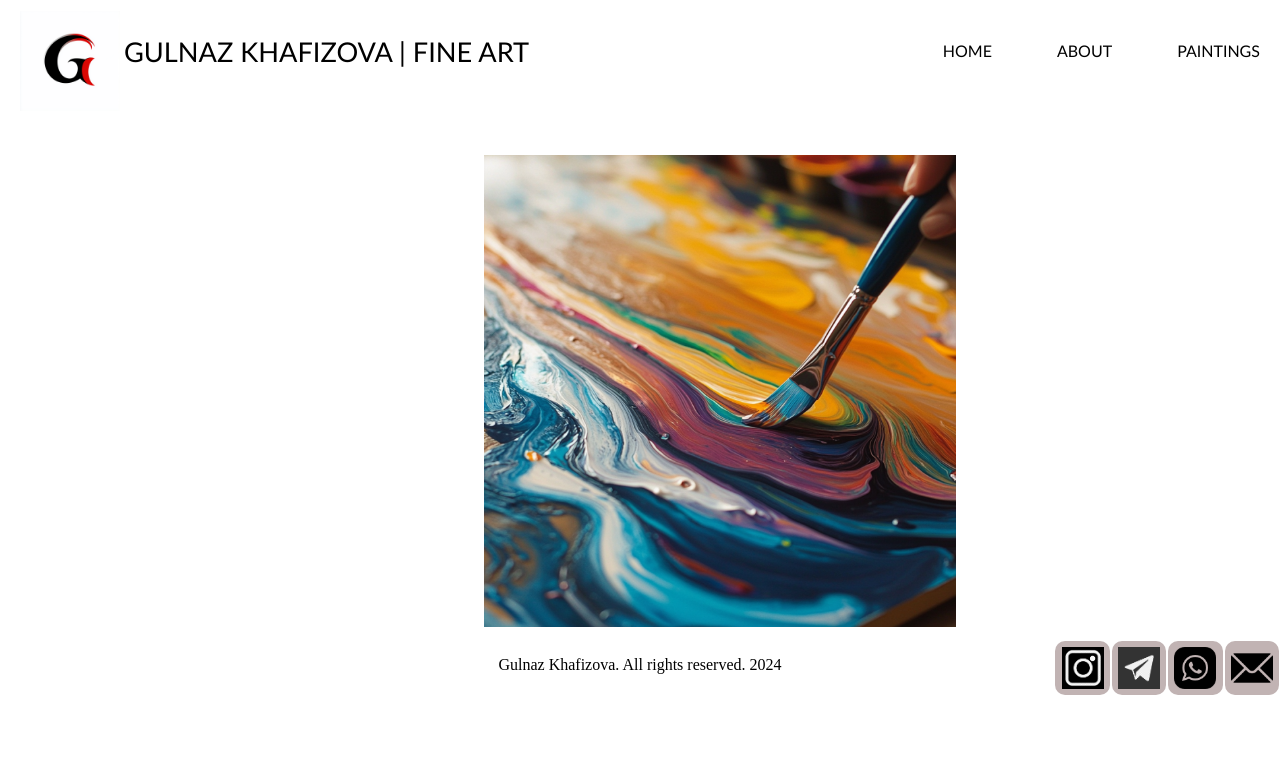
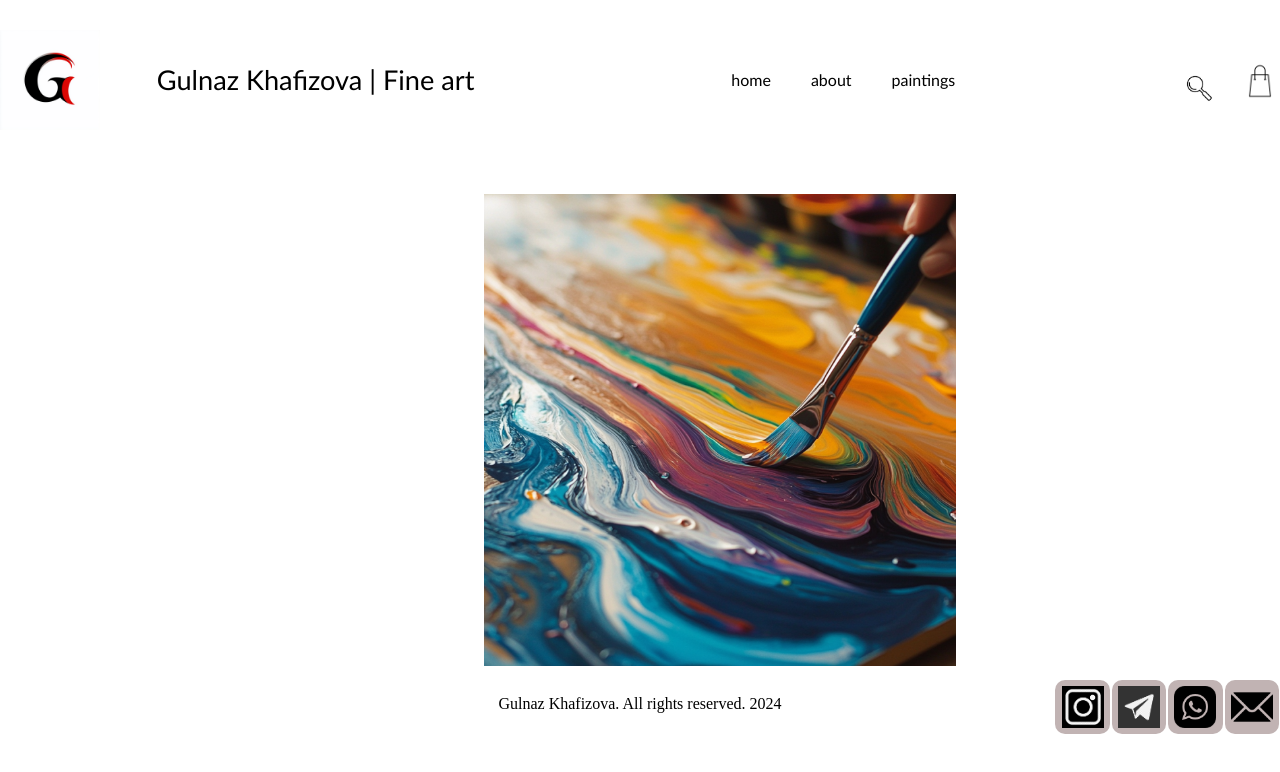
Before and after one commit to gulnazkhafizova/personal_site, a website: page GK1main.html in a window 1280 px wide. Drawn offline with Linux system fonts and the light colour scheme.

Commit message:
Changes to header

```diff
--- a/GK1main.html
+++ b/GK1main.html
@@ -12,12 +12,31 @@
 </head>
 <body>
     <header class="greet-block">
-        <img src="/logo.jpg" width="100" height="100">
-        <h1 class="greet-block__title">Gulnaz Khafizova | Fine art</h1>
-        <div class="top-block">
-            <a href="http://127.0.0.1:5500/GK1main.html">home</a>
-            <a href="http://127.0.0.1:5500/GK3about.html">about</a>
-            <a href="http://127.0.0.1:5500/GK2works.html">paintings</a>
+        <div class="container">
+            <img src="/logo.jpg" width="100" height="100">
+            <h1 class="greet-block__title">Gulnaz Khafizova | Fine art</h1>
+            <nav class="menu">
+                <ul class="menu__list">
+                    <li class="menu__item"><a href="http://127.0.0.1:5500/GK1main.html" class="menu__link">home</a></li>
+                    <li class="menu__item"><a href="http://127.0.0.1:5500/GK3about.html" class="menu__link">about</a></li>
+                    <li class="menu__item"><a href="http://127.0.0.1:5500/GK2works.html" class="menu__link">paintings</a></li>
+                </ul>
+            </nav>
+            <ul class="user_actions">
+                <li class="user_actions__item">
+                    <search>
+                        <form action="">
+                            <input type="search">
+                            <button type="submit">
+                                <img src="search.png" alt="search">
+                            </button>
+                        </form>
+                    </search>
+                </li>
+                <li class="user_actions__item"><a href="#" class="user_actions__link">
+                    <img src="cart.png" alt="bag">
+                </a></li>
+            </ul>
         </div>
     </header>
     <main>
--- a/css/styles.css
+++ b/css/styles.css
@@ -1,43 +1,58 @@
 html, body {
+    box-sizing: border-box;
     background-color: #fff;
     width: 100%;
     height: auto;
     line-height: 3;
 }
 
-.greet-block {
-    box-sizing: border-box;
-    padding:10px;
-    margin:1px 10px 1px;
+.container {
+    max-width: 1300px;
+    margin: 0 auto;
     background-color: #fff;
-    position:relative;
-    text-transform:uppercase;
-    line-height: 3;
+    padding: 30px 0;
+    display: flex;
+    justify-content: space-between;
+    align-items: center;
+    max-height: 200px;
 }
 
 .greet-block__title {
-    text-align: center;
+    padding: 0 200px 0 0;
+    text-align:justify;
     font-family:'Trebuchet MS', 'Lucida Sans Unicode', 'Lucida Grande', 'Lucida Sans', Arial, sans-serif;
     font-style:normal;
     font-size: 1.7rem;
     color: #000;
-    display: inline-block;
-    left: 2px;
-    top: 40px;
+    display:flex;
 }
 
-.top-block {
-    box-sizing: border-box;
+.menu {
     float:right;
     display:inline-flex;
-    gap: 65px;
+    gap: 55px;
     font-family:'Trebuchet MS', 'Lucida Sans Unicode', 'Lucida Grande', 'Lucida Sans', Arial, sans-serif;
     font-style:normal;
     font-size: 1rem;
     color: #000;
-    line-height: 5;
 }
 
+.user_actions {
+    display:flex;
+    align-items:flex-end;
+    gap: 0 20px;
+}
+
+.user_actions img {
+    width: 40px;
+    height: 40px;
+}
+
+.menu__list {
+    display: flex;
+    align-items: center;
+    gap: 0 40px;
+}
 
 .social-icons-1 {
     position:relative;
@@ -86,7 +101,6 @@ html, body {
 
 .carousel-container {
     position: relative;
-
     width: 500px;
     height: 500px;
 
```
Also changed, not shown: cart.png (added), search.png (added), 1 other file.
